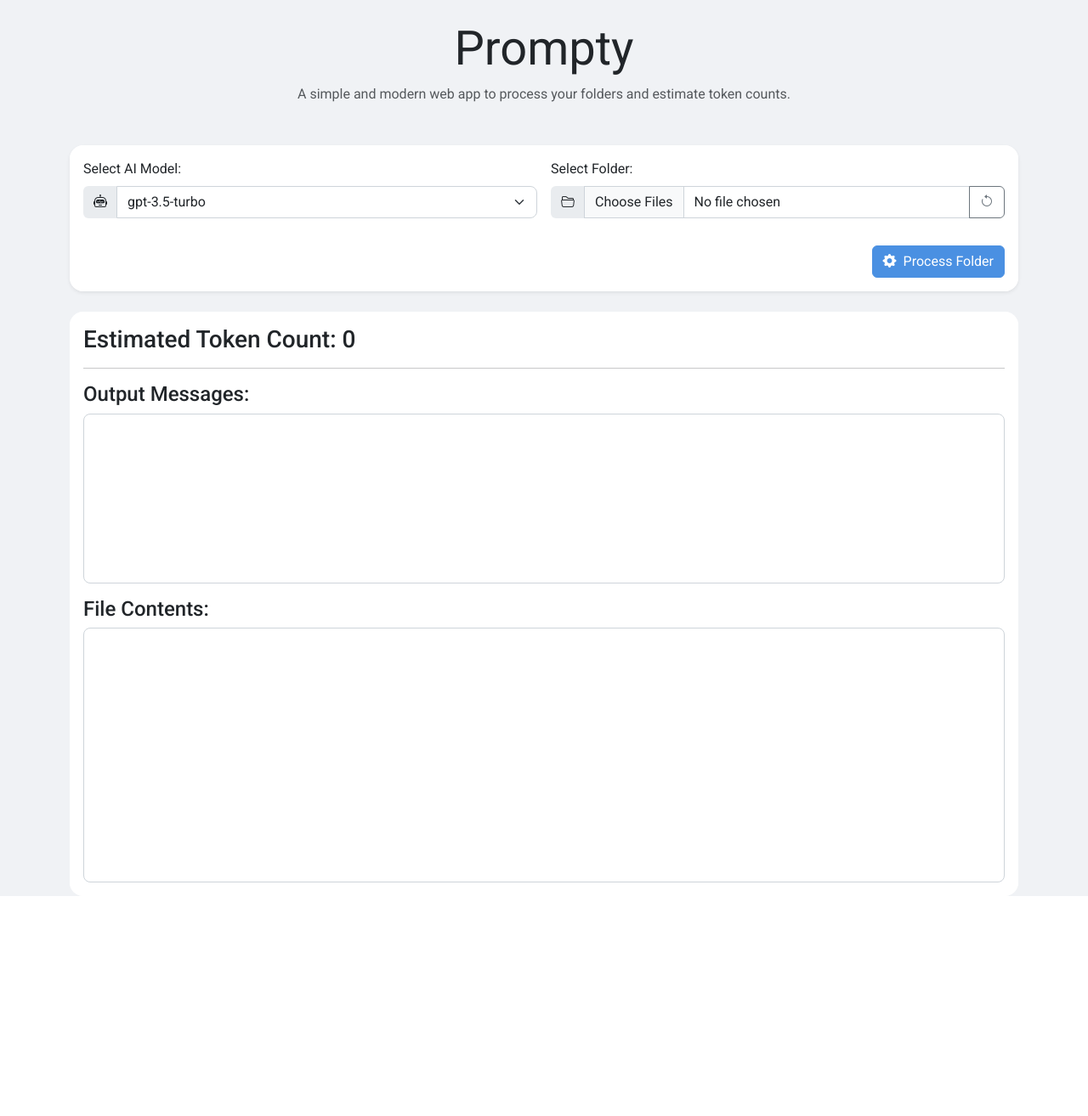
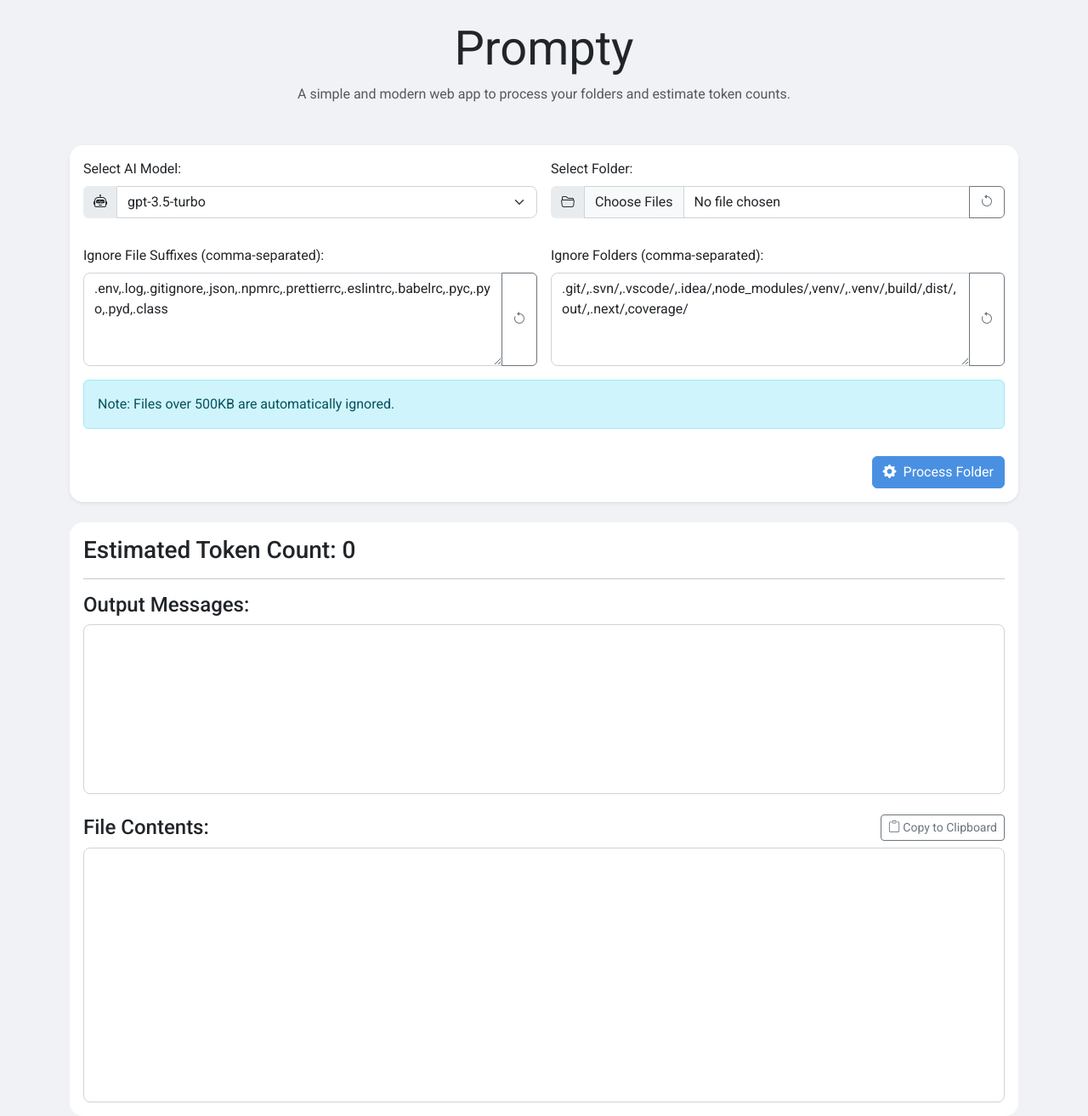
Before and after one commit to BrettNorm/Prompty, a Flask app: page / in a window 1280 px wide. Shown: the whole page at 85% size. Before the commit the page ends 1055 px from the top, so only its background shows below. Run offline with Flask 3, Linux system fonts and the light colour scheme.

Commit message:
added ignore options

```diff
--- a/api/app.py
+++ b/api/app.py
@@ -1,6 +1,7 @@
 from flask import Flask, render_template, request, jsonify
 from werkzeug.utils import secure_filename
 import tiktoken
+import os
 
 app = Flask(__name__)
 
@@ -8,22 +9,31 @@
 def index():
     if request.method == 'POST':
         model_name = request.form.get('model')
+        ignore_suffixes = request.form.get('ignore_suffixes', '')
+        ignore_folders = request.form.get('ignore_folders', '')
         files = request.files.getlist('files')
 
         if not files or not model_name:
             return jsonify({'error': 'Missing files or model selection'}), 400
 
         # Process the uploaded files in-memory
-        result = process_files(files, model_name)
+        result = process_files(files, model_name, ignore_suffixes, ignore_folders)
 
         return jsonify(result)
     else:
         return render_template('index.html')
 
-def process_files(uploaded_files, model_name):
+def process_files(uploaded_files, model_name, ignore_suffixes, ignore_folders):
+    import os
+    import re
+
     file_size_limit = 500 * 1024  # 500 KB size limit for files to process
     total_content = []
     output_messages = []
+
+    # Parse the ignore lists
+    ignore_suffixes_list = [suffix.strip().lower() for suffix in re.split(r'[\n,]+', ignore_suffixes) if suffix.strip()]
+    ignore_folders_list = [folder.strip().lower().strip('/\\') for folder in re.split(r'[\n,]+', ignore_folders) if folder.strip()]
 
     try:
         encoding = tiktoken.encoding_for_model(model_name)
@@ -32,38 +42,39 @@
         encoding = tiktoken.get_encoding('cl100k_base')
 
     for file in uploaded_files:
-        filename = file.filename  # Use file.filename directly
+        filename = file.filename.lower()
+
+        # Stringent check for .git files and folders
+        if '.git' in filename.split(os.sep) or filename.endswith('.git'):
+            output_messages.append(f"Skipping .git file/folder: {filename}\n")
+            continue
+
+        # Check if the file is in any ignored folder
+        if any(ignored_folder in filename.split(os.sep) for ignored_folder in ignore_folders_list):
+            output_messages.append(f"Skipping file in ignored folder: {filename}\n")
+            continue
+
         # Check file extension
-        if filename.lower().endswith((
-            '.py', '.js', '.jsx', '.ts', '.tsx', '.html', '.htm', '.css', '.scss',
-            '.sass', '.less', '.md', '.txt', '.json', '.yaml', '.yml', '.ini', '.cfg',
-            '.xml', '.xhtml', '.log', '.conf', '.toml', '.csv', '.tsv', '.properties',
-            '.env', '.c', '.cpp', '.h', '.java', '.cs', '.rb', '.swift', '.php', '.sh', '.bat',
-            '.pl', '.r', '.go', '.rs', '.dockerfile'
-        )):
-            # Check the file size before reading
-            file.seek(0, 2)  # Move to the end of the file
-            size = file.tell()
-            file.seek(0)  # Reset to the beginning of the file
-            if size > file_size_limit:
-                output_messages.append(f"Skipping file (too large): {filename}\n")
-                continue
+        if any(filename.endswith(suffix) for suffix in ignore_suffixes_list):
+            output_messages.append(f"Skipping file (ignored suffix): {filename}\n")
+            continue
 
-            try:
-                content_text = f"\n\n### {filename} ###\n"
-                file_data = ""
-                for line_number, line in enumerate(file.stream.readlines(), start=1):
-                    line = line.decode('utf-8', errors='ignore')
-                    # Check for SVG path data
-                    if ' d="' in line or 'd="' in line:
-                        file_data += f"[Skipped SVG path data at line {line_number}]\n"
-                    else:
-                        file_data += line
-                total_content.append(content_text + file_data)
-            except Exception as e:
-                output_messages.append(f"Error reading {filename}: {e}\n")
+        # Check the file size before reading
+        file.seek(0, os.SEEK_END)  # Move to the end of the file
+        size = file.tell()
+        file.seek(0)  # Reset to the beginning of the file
+        if size > file_size_limit:
+            output_messages.append(f"Skipping file (too large): {filename}\n")
+            continue
 
-    output_messages.append("Finished processing files.\n")
+        try:
+            content_text = f"\n\n### {filename} ###\n"
+            file_data = file.read().decode('utf-8', errors='ignore')
+            total_content.append(content_text + file_data)
+        except Exception as e:
+            output_messages.append(f"Error reading {filename}: {e}\n")
+
+    output_messages.append("Finished processing files.\nNote: Files over 500KB are ignored.\n")
     combined_text = ''.join(total_content)
     token_count = len(encoding.encode(combined_text))
 
--- a/api/templates/index.html
+++ b/api/templates/index.html
@@ -47,9 +47,12 @@
         border: none;
       }
       .form-control,
-      .form-select {
+      .form-select,
+      .form-control:focus,
+      .form-select:focus {
         border-radius: 0.5rem;
         border: 1px solid #ced4da;
+        box-shadow: none;
       }
       #output,
       #content {
@@ -98,6 +101,12 @@
       }
       .btn-danger:hover {
         background-color: rgba(220, 53, 69, 0.1);
+      }
+      /* Ensure textareas wrap text */
+      textarea {
+        resize: vertical;
+        white-space: pre-wrap;
+        word-wrap: break-word;
       }
     </style>
   </head>
@@ -160,6 +169,59 @@
                 </div>
               </div>
             </div>
+            <!-- Ignore Lists Textareas with Individual Reset Buttons -->
+            <div class="row g-3 mt-3">
+              <div class="col-md-6">
+                <label for="ignore-suffixes" class="form-label"
+                  >Ignore File Suffixes (comma-separated):</label
+                >
+                <div class="input-group">
+                  <textarea
+                    class="form-control"
+                    id="ignore-suffixes"
+                    name="ignore_suffixes"
+                    rows="4"
+                  >
+.env,.log,.gitignore,.json,.npmrc,.prettierrc,.eslintrc,.babelrc,.pyc,.pyo,.pyd,.class</textarea
+                  >
+                  <button
+                    type="button"
+                    class="btn btn-outline-secondary"
+                    onclick="resetIgnoreSuffixes()"
+                    title="Reset to Default"
+                  >
+                    <i class="bi bi-arrow-counterclockwise"></i>
+                  </button>
+                </div>
+              </div>
+              <div class="col-md-6">
+                <label for="ignore-folders" class="form-label"
+                  >Ignore Folders (comma-separated):</label
+                >
+                <div class="input-group">
+                  <textarea
+                    class="form-control"
+                    id="ignore-folders"
+                    name="ignore_folders"
+                    rows="4"
+                  >
+.git/,.svn/,.vscode/,.idea/,node_modules/,venv/,.venv/,build/,dist/,out/,.next/,coverage/</textarea
+                  >
+                  <button
+                    type="button"
+                    class="btn btn-outline-secondary"
+                    onclick="resetIgnoreFolders()"
+                    title="Reset to Default"
+                  >
+                    <i class="bi bi-arrow-counterclockwise"></i>
+                  </button>
+                </div>
+              </div>
+            </div>
+            <!-- Size Limit Note -->
+            <div class="alert alert-info mt-3" role="alert">
+              Note: Files over 500KB are automatically ignored.
+            </div>
             <!-- Selected files list -->
             <ul id="file-list" class="list-group mt-3"></ul>
             <!-- Process Folder Button -->
@@ -184,7 +246,16 @@
           <hr />
           <h4>Output Messages:</h4>
           <div id="output" class="mb-3"></div>
-          <h4>File Contents:</h4>
+          <h4 class="d-flex justify-content-between align-items-center mt-4">
+            <span>File Contents:</span>
+            <button
+              type="button"
+              class="btn btn-outline-secondary btn-sm"
+              onclick="copyFileContents()"
+            >
+              <i class="bi bi-clipboard"></i> Copy to Clipboard
+            </button>
+          </h4>
           <div id="content"></div>
         </div>
       </div>
@@ -192,9 +263,16 @@
 
     <script>
       var selectedFiles = [];
+      const defaultIgnoreSuffixes =
+        ".env,.log,.gitignore,.json,.npmrc,.prettierrc,.eslintrc,.babelrc,.pyc,.pyo,.pyd,.class";
+      const defaultIgnoreFolders =
+        ".git/,.svn/,.vscode/,.idea/,node_modules/,venv/,.venv/,build/,dist/,out/,.next/,coverage/";
 
       function handleFileSelect(event) {
-        selectedFiles = Array.from(event.target.files);
+        selectedFiles = Array.from(event.target.files).filter((file) => {
+          const lowerPath = file.webkitRelativePath.toLowerCase();
+          return !lowerPath.includes("/.git/") && !lowerPath.endsWith(".git");
+        });
         displaySelectedFiles();
       }
 
@@ -243,6 +321,15 @@
         $("#token-count").text("0");
       }
 
+      function resetIgnoreSuffixes() {
+        document.getElementById("ignore-suffixes").value =
+          defaultIgnoreSuffixes;
+      }
+
+      function resetIgnoreFolders() {
+        document.getElementById("ignore-folders").value = defaultIgnoreFolders;
+      }
+
       $(document).ready(function () {
         $("#upload-form").on("submit", function (event) {
           event.preventDefault();
@@ -252,8 +339,9 @@
           }
           var formData = new FormData();
           formData.append("model", $("#model-select").val());
+          formData.append("ignore_suffixes", $("#ignore-suffixes").val());
+          formData.append("ignore_folders", $("#ignore-folders").val());
 
-          // Append files from selectedFiles array
           selectedFiles.forEach(function (file) {
             formData.append(
               "files",
@@ -290,6 +378,18 @@
           });
         });
       });
+
+      function copyFileContents() {
+        var content = document.getElementById("content").innerText;
+        navigator.clipboard.writeText(content).then(
+          function () {
+            alert("File contents copied to clipboard!");
+          },
+          function (err) {
+            alert("Failed to copy text: " + err);
+          }
+        );
+      }
     </script>
   </body>
 </html>
```
